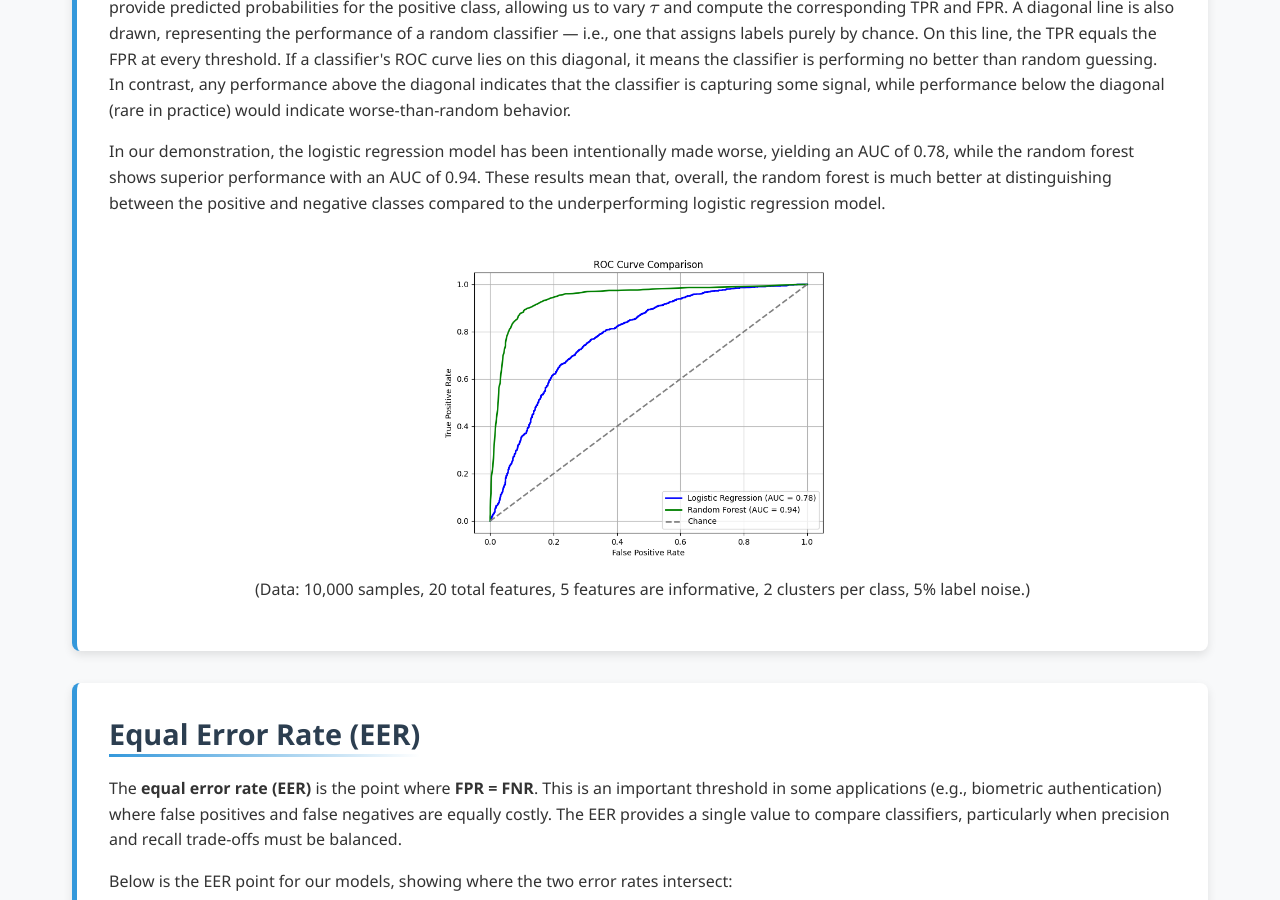
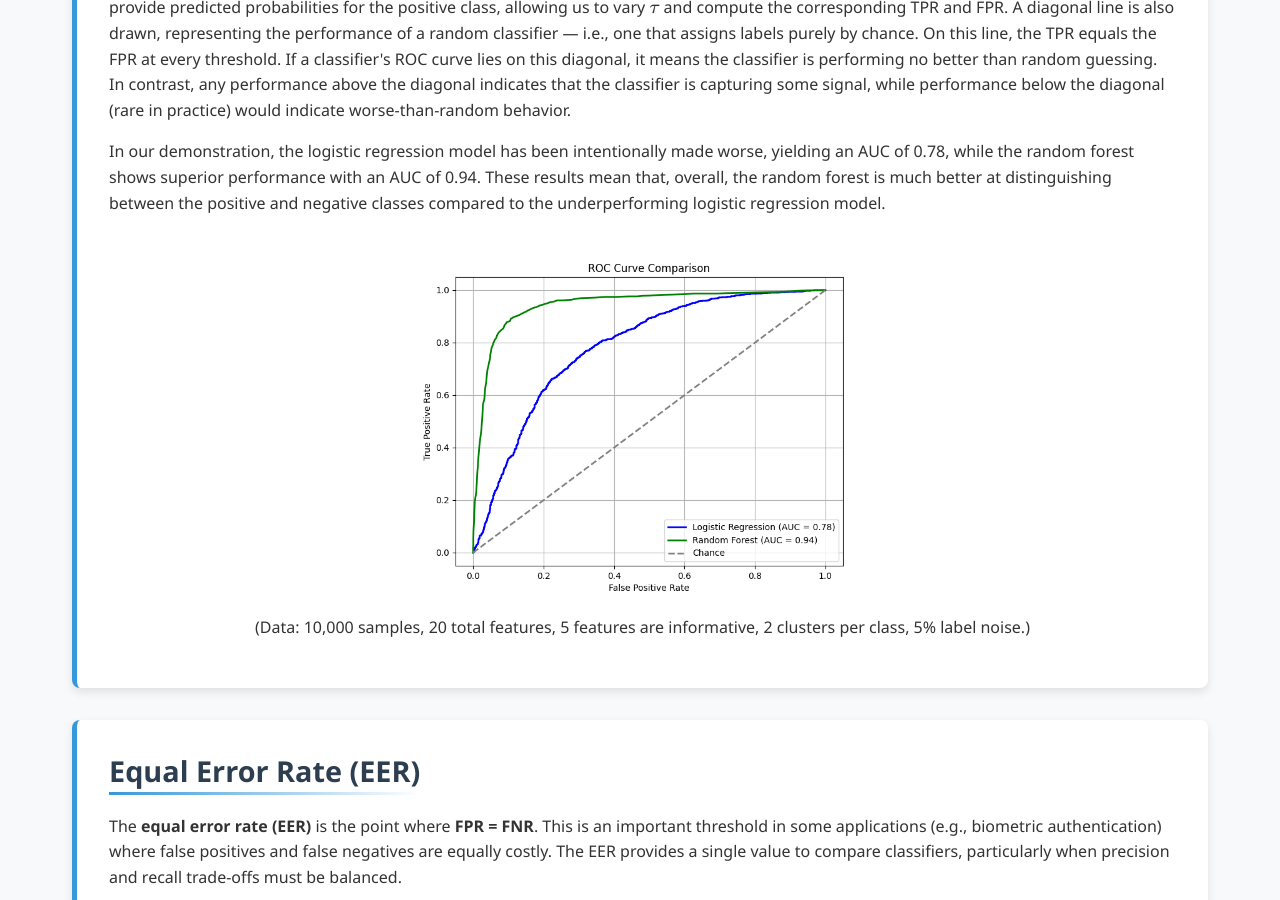
Before and after one commit to Yusukey01/yusukey01.github.io, a Jekyll site: the page built from Mathematics/Probability/decision_theory.html, in a window 1280 px wide and 900 px high, scrolled down 5517 px. Built offline with Jekyll 4.4.1, drawn with Linux system fonts in a browser that asks for light colours.

Commit message:
organizing text

```diff
--- a/Mathematics/Probability/decision_theory.html
+++ b/Mathematics/Probability/decision_theory.html
@@ -265,7 +265,7 @@ description: Learn about Bayesian decision theory in classification, and confusi
                 between the positive and negative classes compared to the underperforming logistic regression model.</p>
 
                 <div style="text-align: center;">
-                    <img src="Images/ruc_curve.png" alt="RUC curve" style="width:450px;">
+                    <img src="Images/ruc_curve.png" alt="RUC curve" style="width:500px;">
                     <p>(Data: 10,000 samples, 20 total features, 5 features are informative, 2 clusters per class, 5% label noise.)</p>
                 </div>
             </section>
@@ -280,7 +280,7 @@ description: Learn about Bayesian decision theory in classification, and confusi
 
                 <p>Below is the EER point for our models, showing where the two error rates intersect:</p>
                 <div style="text-align: center;">
-                    <img src="Images/eer.png" alt="EER" style="width:450px;">
+                    <img src="Images/eer.png" alt="EER" style="width:500px;">
                 </div>
 
                 <p>Note: the minimum EER is 0 corresponding to the top left corner. In many real-world applications, we might tune the threshold
@@ -343,7 +343,7 @@ description: Learn about Bayesian decision theory in classification, and confusi
                 By plotting the precision vs recall for various the threshold \(\tau\), we obtain the PR curve.</p>
 
                 <div style="text-align: center;">
-                    <img src="Images/pr_curve.png" alt="PR curve" style="width:450px;">
+                    <img src="Images/pr_curve.png" alt="PR curve" style="width:500px;">
                 </div>
 
                 <p>This curve visually represents the trade-off between precision and recall. It is particularly valuable in situations where one
@@ -389,8 +389,8 @@ description: Learn about Bayesian decision theory in classification, and confusi
                 <p>To demonstrate this, we create a dataset where 90% of the samples belong to the negative class and only 10% belong to the positive class.
                 Then, we train both the logistic regression model and the random forest model again:</p>
                 <div style="text-align: center;">
-                    <img src="Images/ruc_imbalanced.png" alt="RUC Imbalanced" style="width:450px;">
-                    <img src="Images/pr_imbalanced.png" alt="PR Imbalanced" style="width:450px;">
+                    <img src="Images/ruc_imbalanced.png" alt="RUC Imbalanced" style="width:500px;">
+                    <img src="Images/pr_imbalanced.png" alt="PR Imbalanced" style="width:500px;">
                 </div>
             <p>ROC curves remain relatively smooth, and AUC does not drop drastically, even though the dataset is highly imbalanced.
             PR curves, however, show a much distinct difference, with lower AP scores, highlighting how class imbalance makes it harder to
```
